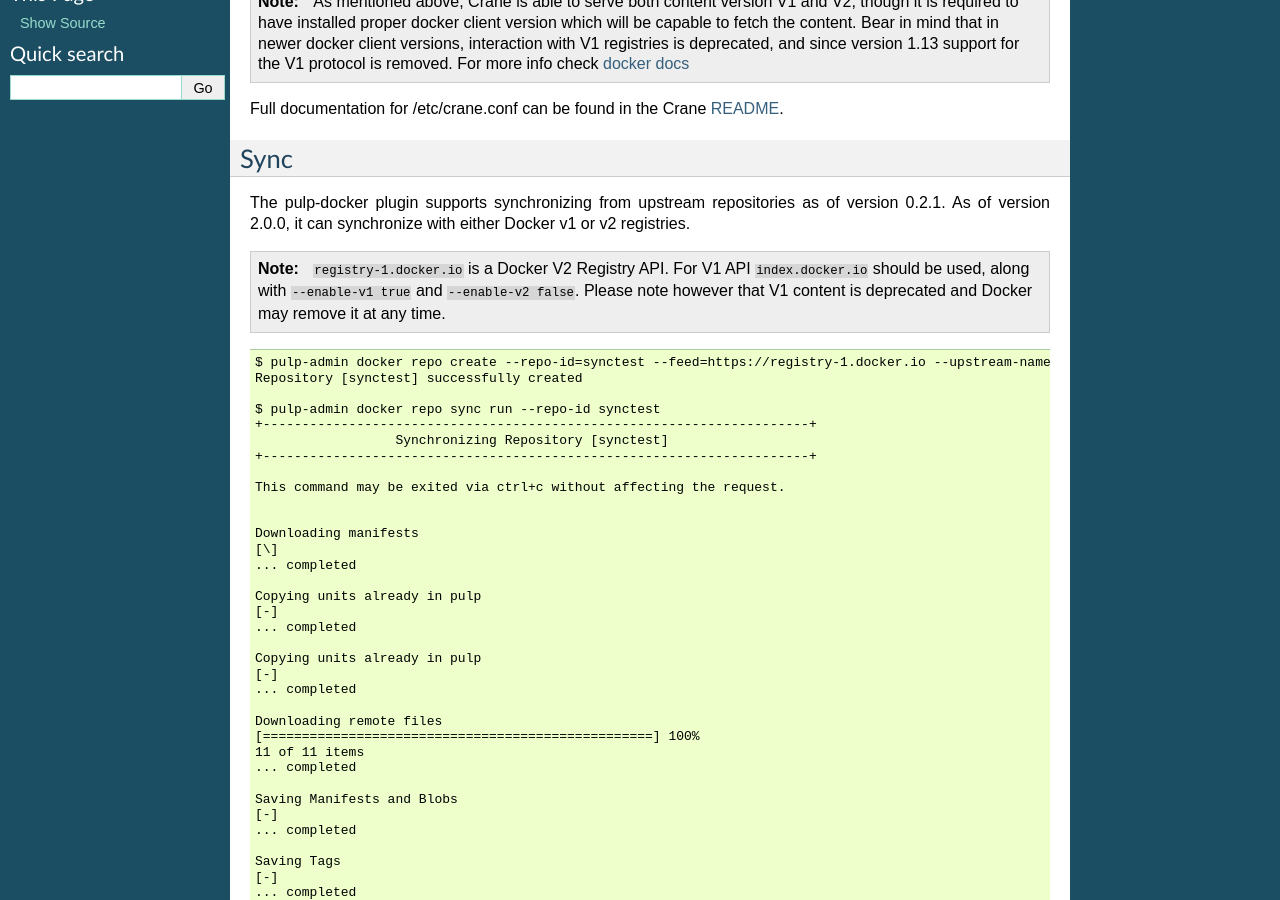
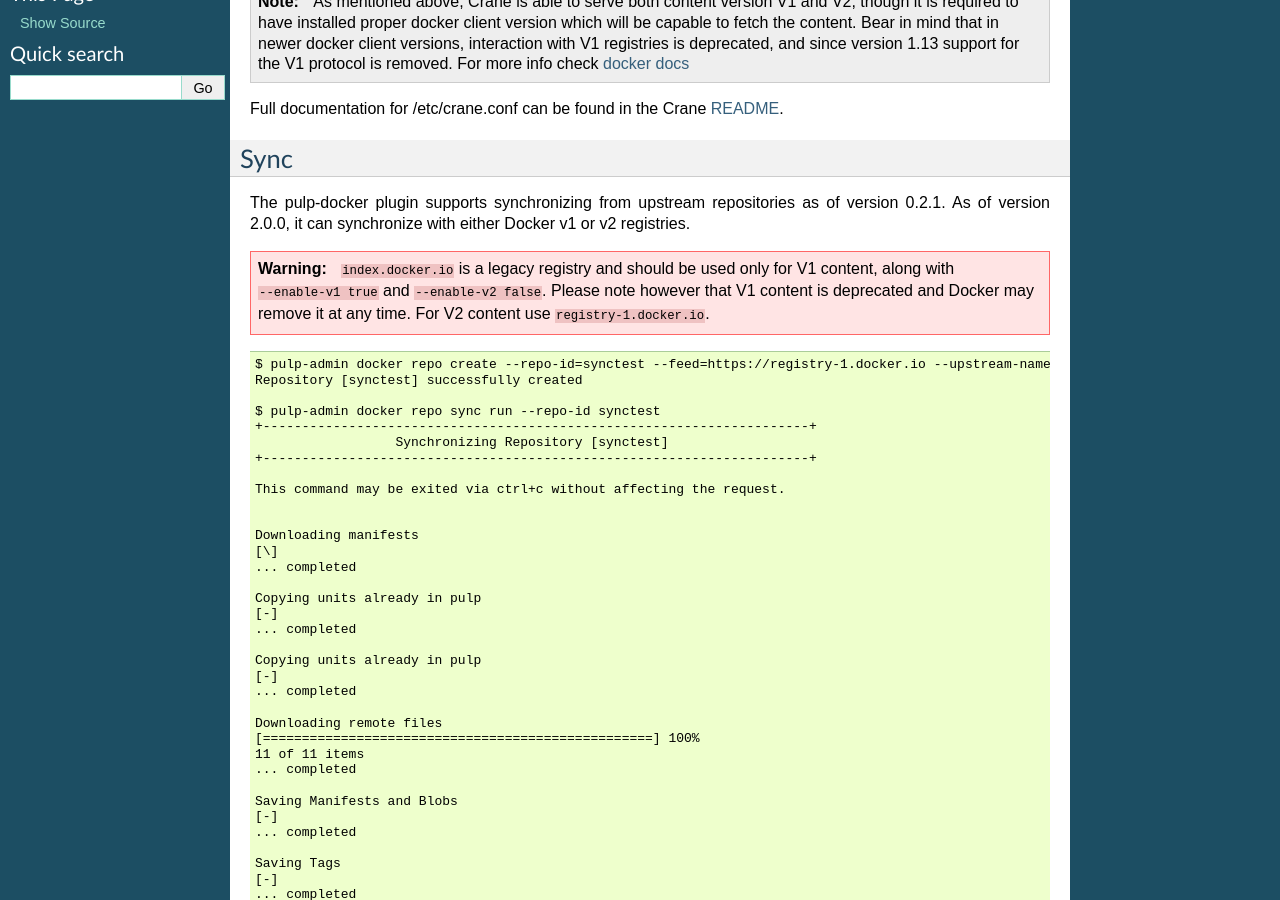
Before and after one commit to pulp/pulp_docker, a Sphinx documentation site: the page built from docs/user-guide/recipes.rst, in a window 1280 px wide and 900 px high, scrolled down 433 px. Built offline with Sphinx 7.4.7, drawn with Linux system fonts in a browser that asks for light colours.

Commit message:
Add warning about index.docker.io usage
[noissue]

```diff
--- a/docs/user-guide/recipes.rst
+++ b/docs/user-guide/recipes.rst
@@ -42,12 +42,13 @@ The pulp-docker plugin supports synchronizing from upstream repositories as of
 version 0.2.1. As of version 2.0.0, it can synchronize with either Docker v1 or
 v2 registries.
 
-.. note::
+.. warning::
 
-    ``registry-1.docker.io`` is a Docker V2 Registry API. For V1 API
-    ``index.docker.io`` should be used, along with ``--enable-v1 true`` and
-    ``--enable-v2 false``. Please note however that V1 content is deprecated
-    and Docker may remove it at any time.
+    ``index.docker.io`` is a legacy registry and should be used only for V1 content, along with
+    ``--enable-v1 true`` and ``--enable-v2 false``. Please note however that V1 content is
+    deprecated and Docker may remove it at any time.
+    For V2 content use ``registry-1.docker.io``.
+
 
 ::
 
```
